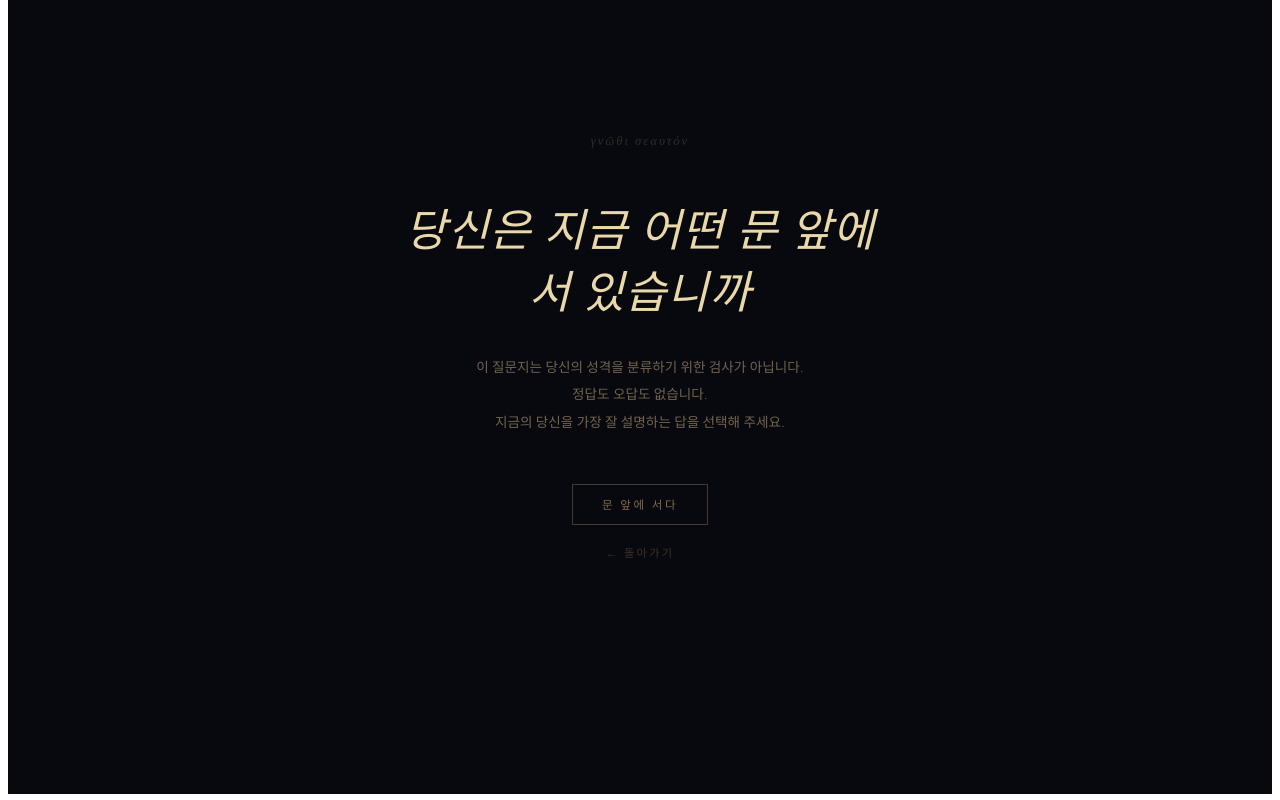
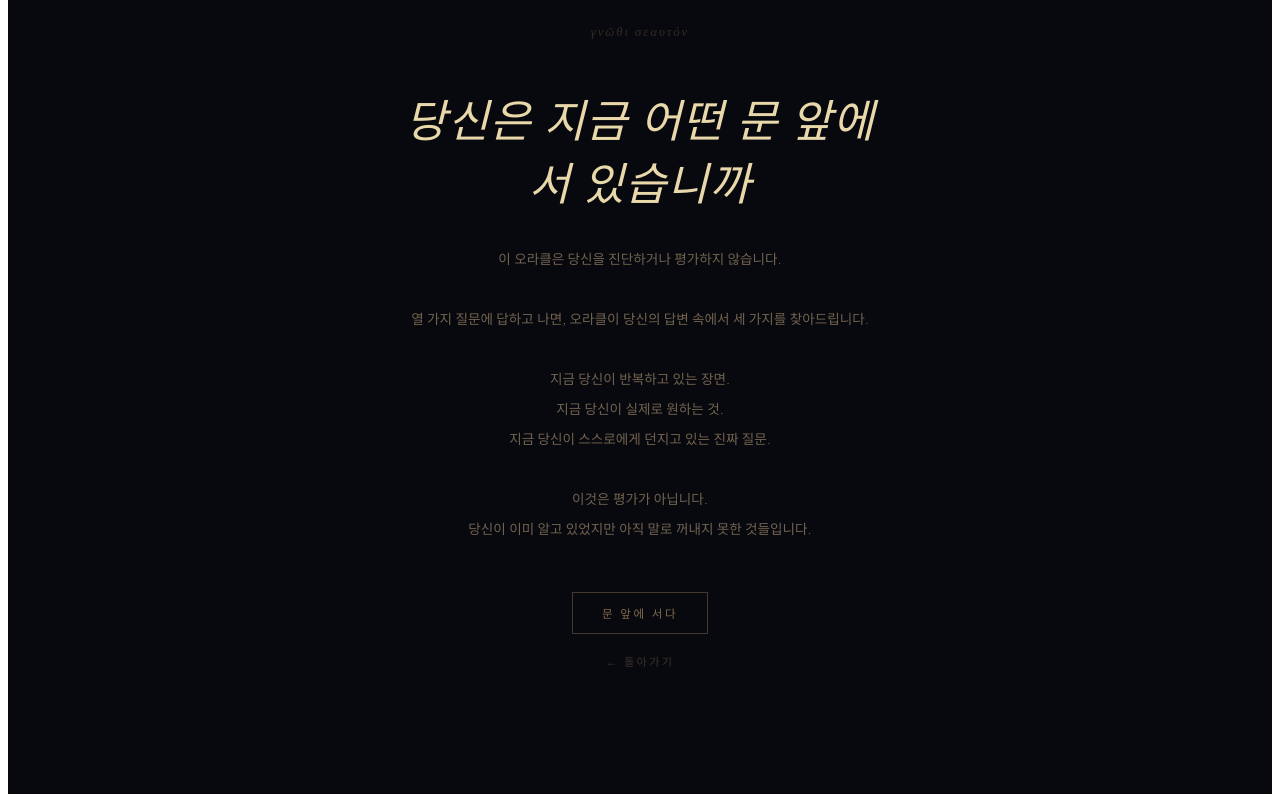
Before and after one commit to confidentha-ux/mind--mirror, a React (Create React App) app: page / in a window 1280 px wide. Both pictures are taken after a click on the button "🏛️ 나의 오라클 — 문을 열다". Shown: the part 110-910 px from the top of the page. Built offline with nearby package versions, Linux system fonts and the light colour scheme; the HTML template or start-up script is replaced by a standard one; a web font is replaced by a local one.

Commit message:
Update Oracle.jsx

```diff
--- a/src/Oracle.jsx
+++ b/src/Oracle.jsx
@@ -449,14 +449,23 @@ export default function Oracle({ onBack }) {
   fontSize: "0.85rem",
   fontWeight: 300,
   color: "rgba(200,175,130,0.55)",
-            lineHeight: 2,
+  lineHeight: 2.2,
   marginBottom: "3rem",
   fontFamily: "'Source Serif 4', serif",
+  whiteSpace: "pre-line",
 }}>
-            이 질문지는 당신의 성격을 분류하기 위한 검사가 아닙니다.<br />
-            정답도 오답도 없습니다.<br />
-            지금의 당신을 가장 잘 설명하는 답을 선택해 주세요.
+  {`이 오라클은 당신을 진단하거나 평가하지 않습니다.
+
+열 가지 질문에 답하고 나면, 오라클이 당신의 답변 속에서 세 가지를 찾아드립니다.
+
+지금 당신이 반복하고 있는 장면.
+지금 당신이 실제로 원하는 것.
+지금 당신이 스스로에게 던지고 있는 진짜 질문.
+
+이것은 평가가 아닙니다.
+당신이 이미 알고 있었지만 아직 말로 꺼내지 못한 것들입니다.`}
 </p>
+
           <div style={{ display: "flex", flexDirection: "column", alignItems: "center", gap: "1.2rem" }}>
             <button className="oracle-btn" onClick={() => setPhase("questions")}>
               문 앞에 서다
```
Lines whose indentation alone changed are shown as unchanged.
